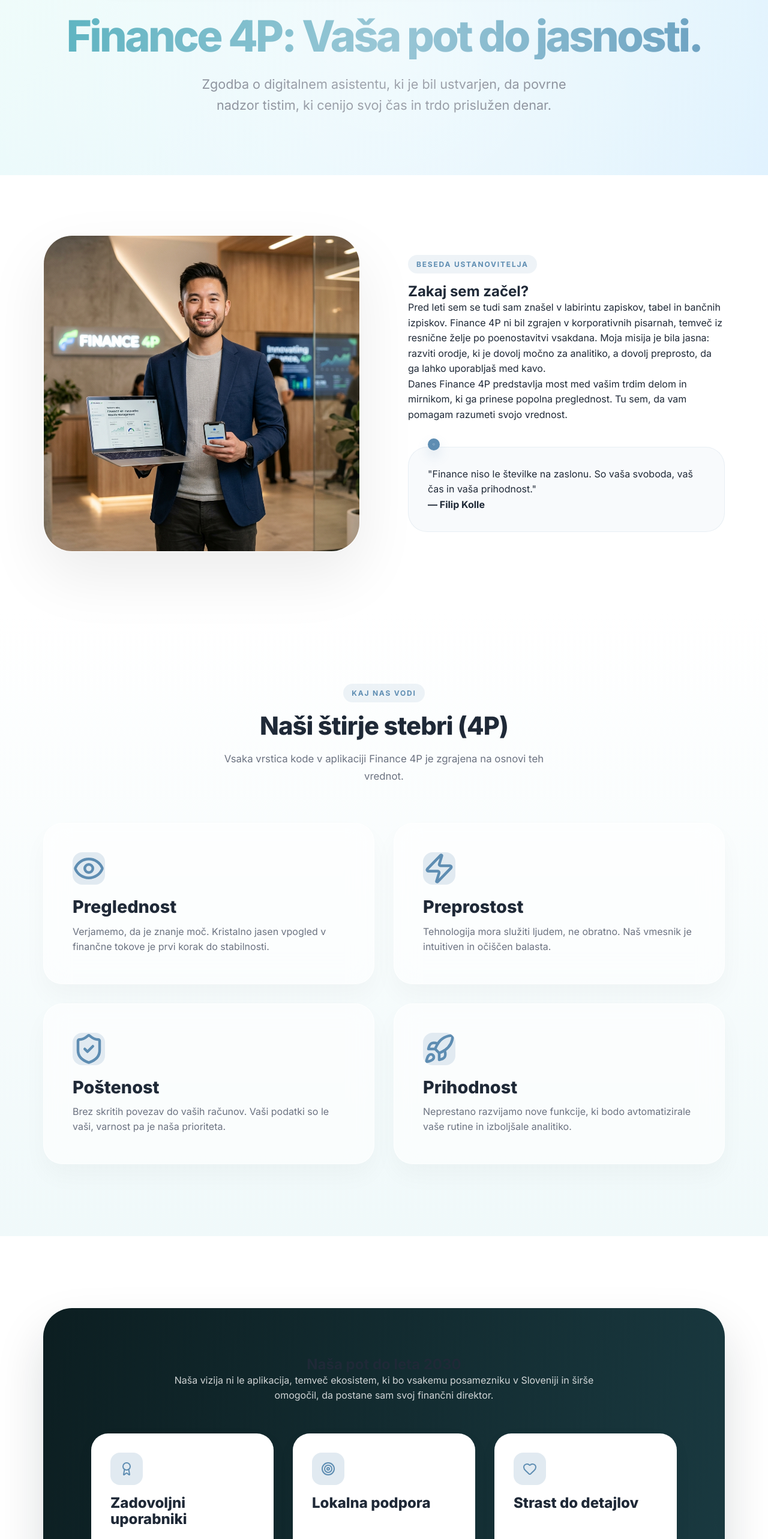
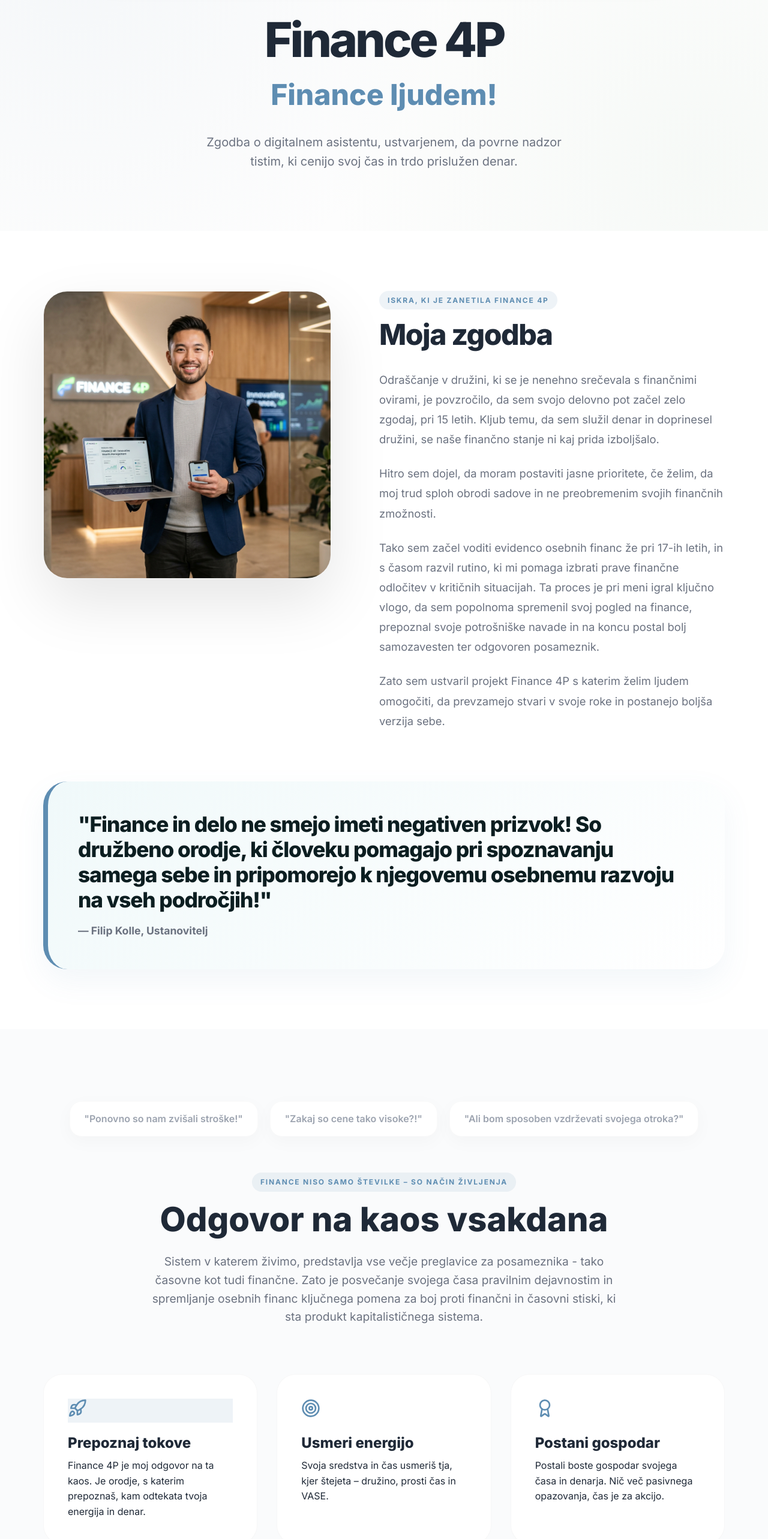
Before and after one commit to filipkolle/Landing-4P, a React (Vite) app: page /o-nas in a window 1280 px wide. Shown: the part 160-2726 px from the top of the page at 60% size. Built offline with nearby package versions, Linux system fonts and the light colour scheme.

Commit message:
Finalization: Complete About Us redevelopment with personal narrative and manifesto

```diff
--- a/src/pages/AboutPage.jsx
+++ b/src/pages/AboutPage.jsx
@@ -1,6 +1,6 @@
-import React from 'react';
-import { motion } from 'framer-motion';
-import { Target, Award, Rocket, ShieldCheck, Zap, Heart, Eye } from 'lucide-react';
+import React, { useState } from 'react';
+import { motion, AnimatePresence } from 'framer-motion';
+import { Target, Award, Rocket, Check, Mail, Handshake, Heart, MessageCircle } from 'lucide-react';
 import Navbar from '../components/Navbar';
 import Footer from '../components/Footer';
 import founderImg from '../assets/founder.png';
@@ -9,148 +9,214 @@
 const expoOut = [0.19, 1, 0.22, 1];
 
 const AboutPage = () => {
+  const [email, setEmail] = useState('');
+  const [status, setStatus] = useState('idle');
+
+  const handleWaitlist = (e) => {
+    e.preventDefault();
+    if (!email) return;
+    setStatus('loading');
+    setTimeout(() => {
+      setStatus('success');
+      setEmail('');
+    }, 1500);
+  };
+
   return (
     <div className="about-page-wrapper">
       <Navbar />
 
-      {/* Hero Header */}
-      <section className="about-header-section">
+      {/* 1. Hook / Hero */}
+      <section className="about-hero">
         <div className="container">
           <motion.div
             initial={{ opacity: 0, scale: 0.95 }}
             animate={{ opacity: 1, scale: 1 }}
             transition={{ duration: 1.2, ease: expoOut }}
           >
-            <h1>Finance 4P: Vaša pot do jasnosti.</h1>
-            <p>
-              Zgodba o digitalnem asistentu, ki je bil ustvarjen,
-              da povrne nadzor tistim, ki cenijo svoj čas in trdo prislužen denar.
+            <h1>Finance 4P</h1>
+            <span className="hook-sub">Finance ljudem!</span>
+            <p className="hook-desc">
+              Zgodba o digitalnem asistentu, ustvarjenem, da povrne nadzor tistim, ki cenijo svoj čas in trdo prislužen denar.
             </p>
           </motion.div>
         </div>
       </section>
 
-      {/* Founder Section - Homey & Professional */}
-      <section className="about-intro-section">
+      {/* 2. Moja zgodba: Kako se je vse začelo */}
+      <section className="story-section">
         <div className="container">
-          <div className="about-content-grid">
+          <div className="story-grid">
             <motion.div
-              className="about-image-wrapper"
+              className="story-visual"
               initial={{ opacity: 0, x: -30 }}
               whileInView={{ opacity: 1, x: 0 }}
               viewport={{ once: true }}
-              transition={{ duration: 1, ease: expoOut }}
+              transition={{ duration: 1.2, ease: expoOut }}
             >
-              <img src={founderImg} alt="Filip Kolle" />
+              <div className="story-image">
+                <img src={founderImg} alt="Filip Kolle" />
+              </div>
             </motion.div>
 
             <motion.div
-              className="about-text-content"
+              className="story-text"
               initial={{ opacity: 0, x: 30 }}
               whileInView={{ opacity: 1, x: 0 }}
               viewport={{ once: true }}
-              transition={{ duration: 1, ease: expoOut }}
+              transition={{ duration: 1.2, ease: expoOut }}
             >
-              <span className="section-label">Beseda ustanovitelja</span>
-              <h2>Zakaj sem začel?</h2>
+              <span className="section-label">Iskra, ki je zanetila Finance 4P</span>
+              <h2>Moja zgodba</h2>
               <p>
-                Pred leti sem se tudi sam znašel v labirintu zapiskov, tabel in bančnih izpiskov.
-                Finance 4P ni bil zgrajen v korporativnih pisarnah, temveč iz resnične želje
-                po poenostavitvi vsakdana. Moja misija je bila jasna: razviti orodje, ki je
-                dovolj močno za analitiko, a dovolj preprosto, da ga lahko uporabljaš med kavo.
+                Odraščanje v družini, ki se je nenehno srečevala s finančnimi ovirami, je povzročilo, da sem svojo delovno pot začel zelo zgodaj, pri 15 letih. Kljub temu, da sem služil denar in doprinesel družini, se naše finančno stanje ni kaj prida izboljšalo.
               </p>
               <p>
-                Danes Finance 4P predstavlja most med vašim trdim delom in mirnikom,
-                ki ga prinese popolna preglednost. Tu sem, da vam pomagam razumeti svojo vrednost.
+                Hitro sem dojel, da moram postaviti jasne prioritete, če želim, da moj trud sploh obrodi sadove in ne preobremenim svojih finančnih zmožnosti.
               </p>
-              <div className="founder-quote">
-                <Heart size={20} className="quote-icon" />
-                <p>"Finance niso le številke na zaslonu. So vaša svoboda, vaš čas in vaša prihodnost."</p>
-                <strong>— Filip Kolle</strong>
-              </div>
+              <p>
+                Tako sem začel voditi evidenco osebnih financ že pri 17-ih letih, in s časom razvil rutino, ki mi pomaga izbrati prave finančne odločitev v kritičnih situacijah. Ta proces je pri meni igral ključno vlogo, da sem popolnoma spremenil svoj pogled na finance, prepoznal svoje potrošniške navade in na koncu postal bolj samozavesten ter odgovoren posameznik.
+              </p>
+              <p>
+                Zato sem ustvaril projekt Finance 4P s katerim želim ljudem omogočiti, da prevzamejo stvari v svoje roke in postanejo boljša verzija sebe.
+              </p>
             </motion.div>
+          </div>
+
+          <motion.div
+            className="key-message-box"
+            initial={{ opacity: 0, y: 40 }}
+            whileInView={{ opacity: 1, y: 0 }}
+            viewport={{ once: true }}
+            transition={{ duration: 1, ease: expoOut }}
+          >
+            <p className="key-message-text">
+              "Finance in delo ne smejo imeti negativen prizvok! So družbeno orodje, ki človeku pomagajo pri spoznavanju samega sebe in pripomorejo k njegovemu osebnemu razvoju na vseh področjih!"
+            </p>
+            <span className="key-message-author">— Filip Kolle, Ustanovitelj</span>
+          </motion.div>
+        </div>
+      </section>
+
+      {/* 3. Poslanstvo: Zakaj Finance 4P ni le "še ena aplikacija" */}
+      <section className="mission-section">
+        <div className="container">
+          <div className="mission-quotes">
+            <motion.div initial={{ opacity: 0 }} whileInView={{ opacity: 1 }} transition={{ delay: 0.1 }} className="quote-bubble">"Ponovno so nam zvišali stroške!"</motion.div>
+            <motion.div initial={{ opacity: 0 }} whileInView={{ opacity: 1 }} transition={{ delay: 0.3 }} className="quote-bubble">"Zakaj so cene tako visoke?!"</motion.div>
+            <motion.div initial={{ opacity: 0 }} whileInView={{ opacity: 1 }} transition={{ delay: 0.5 }} className="quote-bubble">"Ali bom sposoben vzdrževati svojega otroka?"</motion.div>
+          </div>
+
+          <div className="mission-intro">
+            <span className="section-label">Finance niso samo številke – So način življenja</span>
+            <h2>Odgovor na kaos vsakdana</h2>
+            <p style={{ fontSize: '1.2rem', color: 'var(--text-muted)' }}>
+              Sistem v katerem živimo, predstavlja vse večje preglavice za posameznika - tako časovne kot tudi finančne. Zato je posvečanje svojega časa pravilnim dejavnostim in spremljanje osebnih financ ključnega pomena za boj proti finančni in časovni stiski, ki sta produkt kapitalističnega sistema.
+            </p>
+          </div>
+
+          <div className="mission-cards">
+            <div className="mission-card">
+              <Eye size={32} color="var(--primary)" />
+              <h3>Prepoznaj tokove</h3>
+              <p>Finance 4P je moj odgovor na ta kaos. Je orodje, s katerim prepoznaš, kam odtekata tvoja energija in denar.</p>
+            </div>
+            <div className="mission-card">
+              <Target size={32} color="var(--primary)" />
+              <h3>Usmeri energijo</h3>
+              <p>Svoja sredstva in čas usmeriš tja, kjer štejeta – družino, prosti čas in VASE.</p>
+            </div>
+            <div className="mission-card">
+              <Award size={32} color="var(--primary)" />
+              <h3>Postani gospodar</h3>
+              <p>Postali boste gospodar svojega časa in denarja. Nič več pasivnega opazovanja, čas je za akcijo.</p>
+            </div>
           </div>
         </div>
       </section>
 
-      {/* The 4P Values - More richness */}
-      <section className="values-section">
+      {/* 5. Vizija za prihodnost */}
+      <section className="vision-social-section">
         <div className="container">
-          <div className="section-header text-center">
-            <span className="section-label">Kaj nas vodi</span>
-            <h2>Naši štirje stebri (4P)</h2>
-            <p>Vsaka vrstica kode v aplikaciji Finance 4P je zgrajena na osnovi teh vrednot.</p>
-          </div>
-
-          <div className="values-grid">
-            <motion.div className="value-card" whileHover={{ scale: 1.02 }}>
-              <Eye className="impact-icon-bg" size={28} />
-              <h3>Preglednost</h3>
-              <p>Verjamemo, da je znanje moč. Kristalno jasen vpogled v finančne tokove je prvi korak do stabilnosti.</p>
-            </motion.div>
-
-            <motion.div className="value-card" whileHover={{ scale: 1.02 }}>
-              <Zap className="impact-icon-bg" size={28} />
-              <h3>Preprostost</h3>
-              <p>Tehnologija mora služiti ljudem, ne obratno. Naš vmesnik je intuitiven in očiščen balasta.</p>
-            </motion.div>
-
-            <motion.div className="value-card" whileHover={{ scale: 1.02 }}>
-              <ShieldCheck className="impact-icon-bg" size={28} />
-              <h3>Poštenost</h3>
-              <p>Brez skritih povezav do vaših računov. Vaši podatki so le vaši, varnost pa je naša prioriteta.</p>
-            </motion.div>
-
-            <motion.div className="value-card" whileHover={{ scale: 1.02 }}>
-              <Rocket className="impact-icon-bg" size={28} />
-              <h3>Prihodnost</h3>
-              <p>Neprestano razvijamo nove funkcije, ki bodo avtomatizirale vaše rutine in izboljšale analitiko.</p>
-            </motion.div>
-          </div>
+          <motion.div
+            className="vision-container"
+            initial={{ opacity: 0, scale: 0.98 }}
+            whileInView={{ opacity: 1, scale: 1 }}
+            viewport={{ once: true }}
+          >
+            <span className="section-label" style={{ opacity: 0.6, color: '#fff' }}>Pogled naprej!</span>
+            <h2>Družbeni doprinos</h2>
+            <p className="vision-contribution">
+              "Vizija Finance 4P je opolnomočiti posameznika. Verjamem, da organiziranost in finančna pismenost vodita do boljših odločitev, manj stresnega vsakdana in večje povezanosti med ljudmi."
+            </p>
+            <p className="vision-sub-text">
+              Finance 4P se ne ustavi pri beleženju ur. Želi postati sinonim za osebnega asistenta, ki posamezniku pomaga rasti – ne le finančno, ampak tudi skozi disciplino in red. Prvi korak na poti v svet delovanja v družbi.
+            </p>
+          </motion.div>
         </div>
       </section>
 
-      {/* Vision & Homey Impact */}
-      <section className="vision-row">
+      {/* 6. Poziv na Waitlist */}
+      <section className="about-cta-section">
         <div className="container">
           <motion.div
-            className="vision-card-full"
-            initial={{ opacity: 0, y: 40 }}
+            className="about-cta-card"
+            initial={{ opacity: 0, y: 30 }}
             whileInView={{ opacity: 1, y: 0 }}
             viewport={{ once: true }}
           >
-            <h2>Naša pot do leta 2030</h2>
-            <p style={{ opacity: 0.8, maxWidth: '700px', margin: '0 auto' }}>
-              Naša vizija ni le aplikacija, temveč ekosistem, ki bo vsakemu posamezniku v Sloveniji
-              in širše omogočil, da postane sam svoj finančni direktor.
+            <h2>Prevzemi vajeti v svoje roke</h2>
+            <p style={{ marginBottom: '32px', color: 'var(--text-muted)' }}>
+              Pridruži se čakalni vrsti in bodi med prvimi, ki bodo gradili zdrave finančne navade še pred izidom aplikacije.
             </p>
 
-            <div className="vision-impact-light" style={{ marginTop: '50px' }}>
-              <motion.div className="impact-item" whileHover={{ y: -5 }}>
-                <div className="impact-icon-bg">
-                  <Award size={24} />
-                </div>
-                <h4>Zadovoljni uporabniki</h4>
-                <p>Naš cilj je skupnost, ki si medsebojno pomaga do boljših finančnih odločitev.</p>
-              </motion.div>
+            <form onSubmit={handleWaitlist} className="about-waitlist-form">
+              <div className="input-group">
+                <Mail size={20} style={{ margin: '0 15px', color: 'var(--text-soft)' }} />
+                <input
+                  type="email"
+                  placeholder="Vnesi svoj e-naslov..."
+                  value={email}
+                  onChange={(e) => setEmail(e.target.value)}
+                  style={{ flex: 1, border: 'none', outline: 'none', fontSize: '1rem' }}
+                />
+                <button
+                  type="submit"
+                  className={`waitlist-submit ${status === 'success' ? 'success' : ''}`}
+                  disabled={status !== 'idle'}
+                  style={{ borderRadius: '14px', padding: '12px 24px' }}
+                >
+                  <AnimatePresence mode="wait">
+                    {status === 'idle' && (
+                        <motion.span key="idle">Naroči se</motion.span>
+                    )}
+                    {status === 'loading' && (
+                        <motion.div key="loading" className="spinner" />
+                    )}
+                    {status === 'success' && (
+                        <motion.div key="success" initial={{ scale: 0 }} animate={{ scale: 1 }}>
+                        <Check size={20} />
+                        </motion.div>
+                    )}
+                  </AnimatePresence>
+                </button>
+              </div>
+            </form>
+          </motion.div>
+        </div>
+      </section>
 
-              <motion.div className="impact-item" whileHover={{ y: -5 }}>
-                <div className="impact-icon-bg">
-                  <Target size={24} />
-                </div>
-                <h4>Lokalna podpora</h4>
-                <p>Kot domač projekt vedno prisluhnemo vašim specifičnim potrebam in zakonodaji.</p>
-              </motion.div>
-
-              <motion.div className="impact-item" whileHover={{ y: -5 }}>
-                <div className="impact-icon-bg">
-                  <Heart size={24} />
-                </div>
-                <h4>Strast do detajlov</h4>
-                <p>Vsaka animacija in graf sta tu, da vam pričarata nasmeh na obraz.</p>
-              </motion.div>
+      {/* 7. Zaključek in osebni podpis */}
+      <section className="about-footer-sig">
+        <div className="container">
+          <div className="sig-content">
+            <p>Hvala vsem, ki skupaj z nami začenjate graditi zdrave delovne in finančne navade in pomagate pri ustvarjanju boljše družbe!</p>
+            <div className="sig-block">
+              <span className="sig-intro">Hvala, ker zaupate Finance 4P.</span>
+              <span className="digital-sig">Filip Kolle</span>
+              <span className="sig-title">idejni vodja in razvijalec</span>
             </div>
-          </motion.div>
+          </div>
         </div>
       </section>
 
@@ -159,4 +225,11 @@
   );
 };
 
+// Essential Icon Components
+const Eye = ({ size, color }) => (
+  <div className="impact-icon-bg" style={{ background: 'rgba(94,141,178,0.1)', color: color || 'var(--primary)' }}>
+    <Rocket size={size} />
+  </div>
+);
+
 export default AboutPage;
--- a/src/styles/About.css
+++ b/src/styles/About.css
@@ -1,204 +1,253 @@
 .about-page-wrapper {
   min-height: 100vh;
-  background: var(--bg-light); /* Matches Landing */
+  background: #fdfdfd;
   display: flex;
   flex-direction: column;
   color: var(--text-main);
   overflow-x: hidden;
 }
 
-/* Hero Section Extension */
-.about-header-section {
+/* 1. Hook / Hero */
+.about-hero {
   padding: 180px 0 100px;
-  background: linear-gradient(135deg, #f0fdfa 0%, #e0f2fe 100%);
+  background: radial-gradient(circle at 10% 20%, rgba(94, 141, 178, 0.05) 0%, transparent 50%),
+              radial-gradient(circle at 90% 80%, rgba(124, 180, 131, 0.05) 0%, transparent 50%);
   text-align: center;
+}
+
+.about-hero h1 {
+  font-size: 5rem;
+  font-weight: 900;
+  margin-bottom: 8px;
+  color: var(--text-main);
+  letter-spacing: -0.05em;
+}
+
+.about-hero .hook-sub {
+  font-size: 3rem;
+  font-weight: 800;
+  color: var(--primary);
+  margin-bottom: 24px;
+  display: block;
+}
+
+.about-hero .hook-desc {
+  font-size: 1.25rem;
+  color: var(--text-muted);
+  max-width: 600px;
+  margin: 0 auto;
+  line-height: 1.6;
+}
+
+/* 2. My Story (Storytelling layout) */
+.story-section {
+  padding: 100px 0;
+  background: #fff;
+}
+
+.story-grid {
+  display: grid;
+  grid-template-columns: 1fr 1.2fr;
+  gap: 80px;
+  align-items: flex-start;
+}
+
+.story-visual {
+  position: sticky;
+  top: 120px;
+}
+
+.story-image {
+  border-radius: 40px;
+  overflow: hidden;
+  box-shadow: 0 40px 100px rgba(0,0,0,0.1);
+  border: 1px solid rgba(0,0,0,0.05);
+}
+
+.story-image img { width: 100%; display: block; }
+
+.story-text h2 {
+  font-size: 3rem;
+  font-weight: 850;
+  margin-bottom: 32px;
+  line-height: 1.1;
+  letter-spacing: -0.03em;
+}
+
+.story-text p {
+  font-size: 1.15rem;
+  line-height: 1.8;
+  color: var(--text-muted);
+  margin-bottom: 24px;
+}
+
+.key-message-box {
+  margin-top: 60px;
+  padding: 50px;
+  background: linear-gradient(135deg, #f0f9fa 0%, #ffffff 100%);
+  border-radius: 40px;
+  border-left: 8px solid var(--primary);
+  box-shadow: 0 20px 50px rgba(94, 141, 178, 0.08);
+}
+
+.key-message-text {
+  font-size: 2.2rem;
+  font-weight: 900;
+  line-height: 1.2;
+  color: #0c1e21;
+  letter-spacing: -0.03em;
+  margin-bottom: 16px;
+}
+
+.key-message-author {
+  font-size: 1.1rem;
+  font-weight: 700;
+  color: var(--text-muted);
+  display: block;
+}
+
+/* 3. Mission (Chaos section) */
+.mission-section {
+  padding: 120px 0;
+  background: #fafbfc;
+  position: relative;
+}
+
+.mission-quotes {
+  display: flex;
+  flex-wrap: wrap;
+  gap: 20px;
+  margin-bottom: 60px;
+  justify-content: center;
+}
+
+.quote-bubble {
+  padding: 16px 24px;
+  background: #fff;
+  border-radius: 20px;
+  box-shadow: 0 8px 30px rgba(0,0,0,0.03);
+  font-size: 1rem;
+  font-weight: 600;
+  color: var(--text-soft);
+  border: 1px solid rgba(0,0,0,0.02);
+}
+
+.mission-intro {
+  text-align: center;
+  max-width: 800px;
+  margin: 0 auto 80px;
+}
+
+.mission-intro h2 {
+  font-size: 3.5rem;
+  font-weight: 850;
+  margin-bottom: 24px;
+  line-height: 1.1;
+}
+
+.mission-cards {
+  display: grid;
+  grid-template-columns: repeat(3, 1fr);
+  gap: 32px;
+}
+
+.mission-card {
+  background: #fff;
+  padding: 40px;
+  border-radius: 32px;
+  border: 1px solid rgba(0,0,0,0.03);
+  transition: all 0.3s ease;
+}
+
+.mission-card:hover { transform: translateY(-8px); box-shadow: 0 20px 40px rgba(0,0,0,0.05); }
+
+.mission-card h3 { font-size: 1.5rem; font-weight: 800; margin: 20px 0 12px; }
+
+/* 5. Vision */
+.vision-social-section {
+  padding: 120px 0;
+  background: #fff;
+}
+
+.vision-container {
+  max-width: 900px;
+  margin: 0 auto;
+  background: linear-gradient(135deg, #0c1e21 0%, #1a3a41 100%);
+  color: #fff;
+  padding: 80px;
+  border-radius: 60px;
   position: relative;
   overflow: hidden;
 }
 
-.about-header-section::before {
-  content: '';
-  position: absolute;
-  top: -50%;
-  left: -20%;
-  width: 140%;
-  height: 200%;
-  background: radial-gradient(circle at 50% 50%, rgba(255, 255, 255, 0.4), transparent 70%);
-  pointer-events: none;
+.vision-container h2 { font-size: 3rem; font-weight: 850; margin-bottom: 24px; }
+.vision-contribution { font-size: 1.4rem; font-weight: 600; line-height: 1.6; opacity: 0.95; margin-bottom: 40px; }
+.vision-sub-text { font-size: 1.1rem; line-height: 1.8; opacity: 0.7; }
+
+/* 6. Waitlist Integrated */
+.about-cta-section {
+  padding: 120px 0;
+  background: var(--bg-light);
+  text-align: center;
 }
 
-.about-header-section h1 {
-  font-size: 4.5rem;
-  font-weight: 850;
-  letter-spacing: -0.05em;
-  line-height: 1.1;
-  margin-bottom: 24px;
-  background: linear-gradient(135deg, #4daebb 0%, #6098bc 100%);
-  -webkit-background-clip: text;
-  background-clip: text;
-  -webkit-text-fill-color: transparent;
+.about-cta-card {
+  max-width: 700px;
+  margin: 0 auto;
+  background: #fff;
+  padding: 60px;
+  border-radius: 48px;
+  box-shadow: 0 40px 80px rgba(0,0,0,0.05);
 }
 
-.about-header-section p {
-  font-size: 1.35rem;
-  color: var(--text-muted);
-  max-width: 650px;
-  margin: 0 auto;
-  line-height: 1.6;
+.about-cta-card h2 { font-size: 2.5rem; font-weight: 850; margin-bottom: 16px; }
+
+/* 7. Signature */
+.about-footer-sig {
+  padding: 80px 0 120px;
+  text-align: center;
 }
 
-/* Balanced Split Section */
-.about-intro-section {
-  padding: 100px 0;
-  background: #fff;
+.sig-content {
+  max-width: 600px;
+  margin: 0 auto;
 }
 
-.about-content-grid {
-  display: grid;
-  grid-template-columns: 1fr 1fr;
-  gap: 80px;
-  align-items: center;
+.sig-content p { font-size: 1.2rem; font-weight: 500; color: var(--text-muted); margin-bottom: 40px; }
+
+.digital-sig {
+  font-family: 'Georgia', 'Times New Roman', serif;
+  font-style: italic;
+  font-size: 3rem;
+  color: var(--primary);
+  margin: 15px 0 5px;
+  display: block;
+  opacity: 0.9;
+  letter-spacing: -0.02em;
 }
 
-.about-image-wrapper {
-  position: relative;
-  border-radius: 48px;
-  overflow: hidden;
-  box-shadow: 0 40px 100px rgba(0,0,0,0.08);
-  border: 1px solid rgba(255,255,255,0.6);
-}
-
-.about-image-wrapper img {
-  width: 100%;
-  height: auto;
-  display: block;
-}
-
-.founder-quote {
-  margin-top: 40px;
-  padding: 32px;
-  background: var(--bg-light);
-  border-radius: 32px;
-  border: 1px solid rgba(94, 141, 178, 0.1);
-  position: relative;
-}
-
-.quote-icon {
-  position: absolute;
-  top: -15px;
-  left: 32px;
-  background: var(--primary);
-  color: #fff;
-  padding: 8px;
-  border-radius: 12px;
-  box-shadow: 0 10px 20px rgba(94, 141, 178, 0.2);
-}
-
-/* The 4P Values Section */
-.values-section {
-  padding: 120px 0;
-  background: linear-gradient(180deg, #fff 0%, #f0f9fa 100%);
-}
-
-.values-grid {
-  display: grid;
-  grid-template-columns: repeat(2, 1fr);
-  gap: 32px;
-  margin-top: 60px;
-}
-
-.value-card {
-  padding: 48px;
-  background: rgba(255, 255, 255, 0.6);
-  backdrop-filter: blur(20px);
-  border-radius: 32px;
-  border: 1px solid rgba(255, 255, 255, 0.8);
-  box-shadow: 0 20px 40px rgba(0,0,0,0.03);
-  transition: all 0.4s cubic-bezier(0.19, 1, 0.22, 1);
-}
-
-.value-card:hover {
-  transform: translateY(-8px);
-  background: #fff;
-  box-shadow: 0 30px 60px rgba(94, 141, 178, 0.1);
-}
-
-.value-card h3 {
-  font-size: 1.8rem;
-  font-weight: 800;
-  margin: 20px 0 12px;
-  color: var(--text-main);
-}
-
-.value-card p {
-  font-size: 1rem;
-  line-height: 1.6;
+.sig-intro {
+  font-size: 1.1rem;
   color: var(--text-muted);
 }
 
-.value-number {
-  font-size: 1.5rem;
-  font-weight: 900;
-  color: var(--primary);
-  opacity: 0.2;
+.about-waitlist-form {
+  max-width: 500px;
+  margin: 0 auto;
 }
 
-/* Vision / Future Row */
-.vision-row {
-  padding: 120px 0;
-  background: #fff;
-  position: relative;
+.about-waitlist-form .input-group {
+  display: flex;
+  align-items: center;
+  background: #f8fafc;
+  padding: 8px;
+  border-radius: 20px;
+  border: 1px solid rgba(0,0,0,0.06);
+  transition: all 0.3s;
 }
 
-.vision-card-full {
-  background: linear-gradient(105deg, #0c1e21 0%, #1a3a41 100%);
-  color: #fff;
-  padding: 80px;
-  border-radius: 48px;
-  text-align: center;
-  position: relative;
-  overflow: hidden;
-  box-shadow: 0 40px 80px rgba(12, 30, 33, 0.15);
+.about-waitlist-form .input-group:focus-within {
+  border-color: var(--primary);
+  background: #fff;
+  box-shadow: 0 10px 40px rgba(94, 141, 178, 0.15);
 }
-
-/* Restyled to be homey / friendly */
-.vision-impact-light {
-  display: grid;
-  grid-template-columns: repeat(3, 1fr);
-  gap: 32px;
-  margin-top: 60px;
-}
-
-.impact-item {
-  text-align: left;
-  padding: 32px;
-  background: #fff;
-  border-radius: 28px;
-  box-shadow: 0 10px 30px rgba(0,0,0,0.04);
-}
-
-.impact-item h4 {
-  font-size: 1.5rem;
-  font-weight: 800;
-  color: var(--text-main);
-  margin: 16px 0 8px;
-}
-
-.impact-icon-bg {
-  width: 54px;
-  height: 54px;
-  background: var(--primary-light);
-  color: var(--primary);
-  display: flex;
-  align-items: center;
-  justify-content: center;
-  border-radius: 16px;
-}
-
-@media (max-width: 1024px) {
-  .about-header-section h1 { font-size: 3rem; }
-  .about-content-grid { grid-template-columns: 1fr; }
-  .values-grid { grid-template-columns: 1fr; }
-  .vision-impact-light { grid-template-columns: 1fr; }
-  .vision-card-full { padding: 40px 24px; }
-}
```
